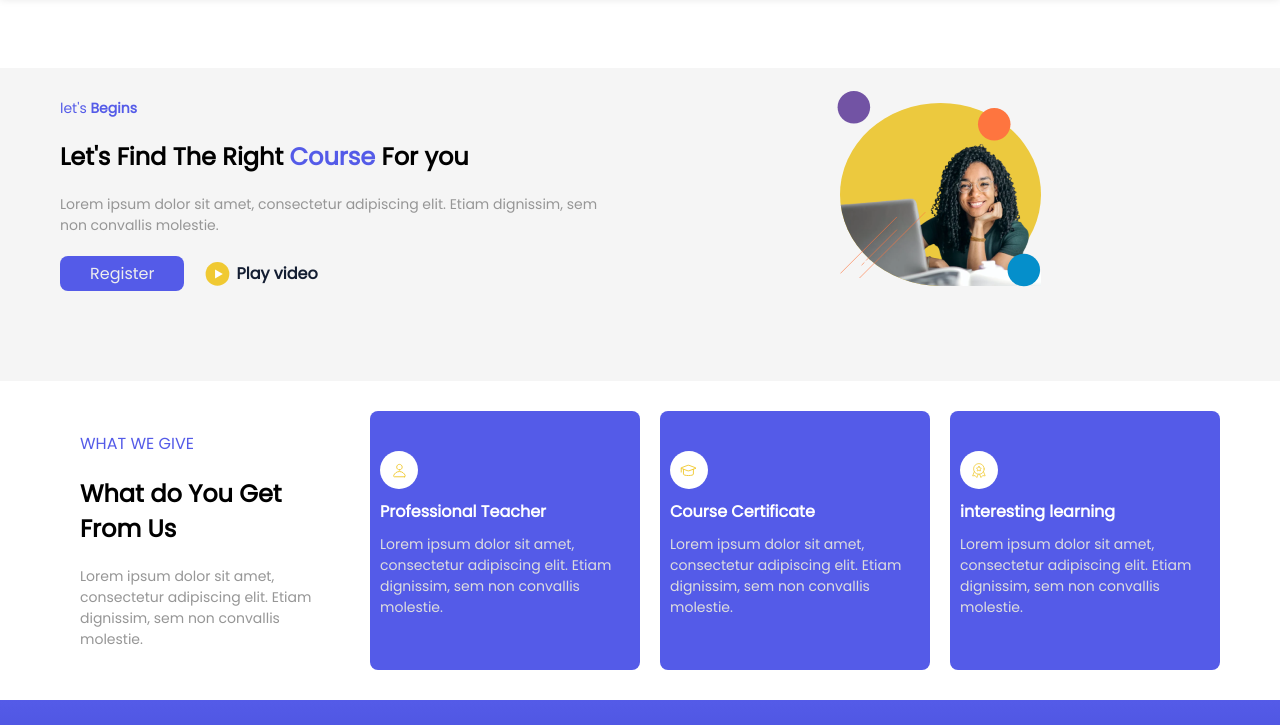
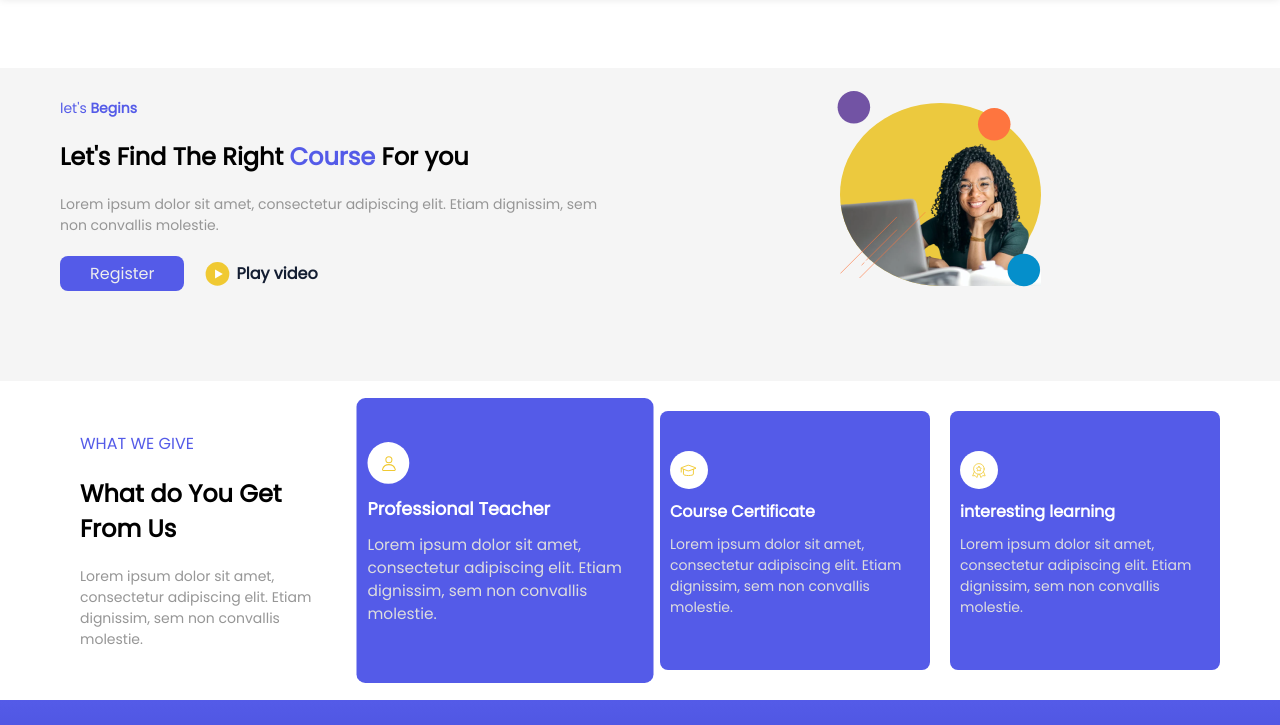
Before and after one commit to malakalbattire/mangcoding-Store, a plain HTML site: page index.html in a window 1280 px wide. In both pictures the pointer is over the element 505 px from the left and 615 px from the top of the page. Shown: the part 75-800 px from the top of the page. Drawn offline with Linux system fonts and the light colour scheme; files whose address does not match are found by name.

Commit message:
item in about us hover

```diff
--- a/assets/style.css
+++ b/assets/style.css
@@ -216,6 +216,10 @@ header .auth .register {
   display: flex;
   flex-direction: column;
   gap: 10px;
+}
+.about-us .item:hover {
+  transform: scale(1.1);
+  transition: 1s;
 }
 
 .about-us .item .about-us-svg {
```
